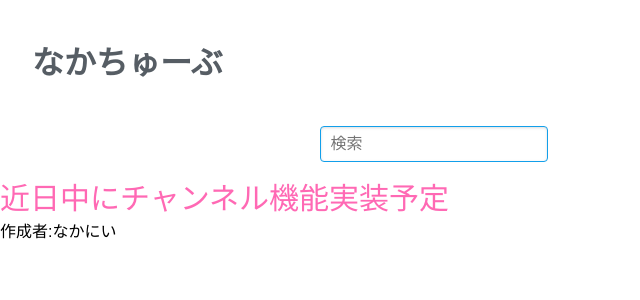
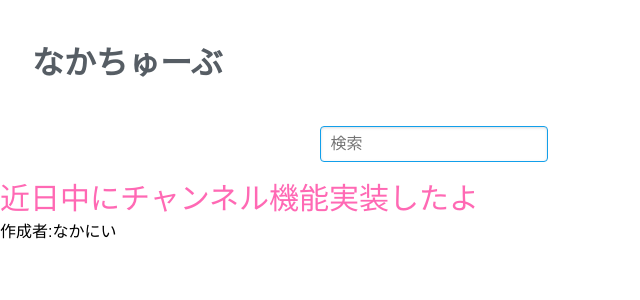
Before and after one commit to nakanii12/yuki2all, a Flask app: template templates/home.html in a window 1280 px wide. Shown: the top 300 px of the page, without its empty margins (0-640 px from the left). Run offline with Flask 2, Linux system fonts and the light colour scheme; the template is opened without the code that fills it, so the values that code supplies are empty.

Commit message:
Update home.html

```diff
--- a/templates/home.html
+++ b/templates/home.html
@@ -30,7 +30,7 @@
             </div>
             <div class="pure-u-1-4"></div>
         </div>
-      <div class="info">近日中にチャンネル機能実装予定</div>
+      <div class="info">近日中にチャンネル機能実装したよ</div>
       <div class="minfo">作成者:なかにい</div>
     </body>
 
```
